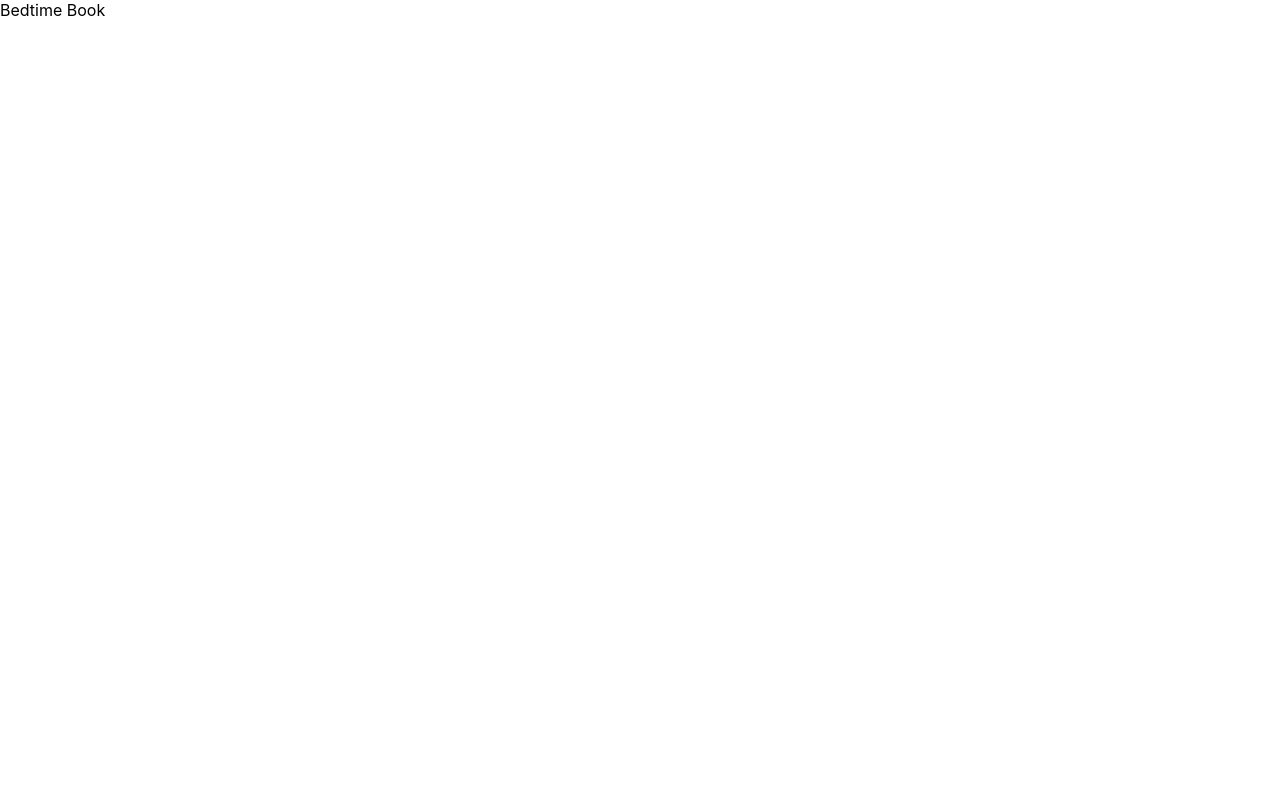
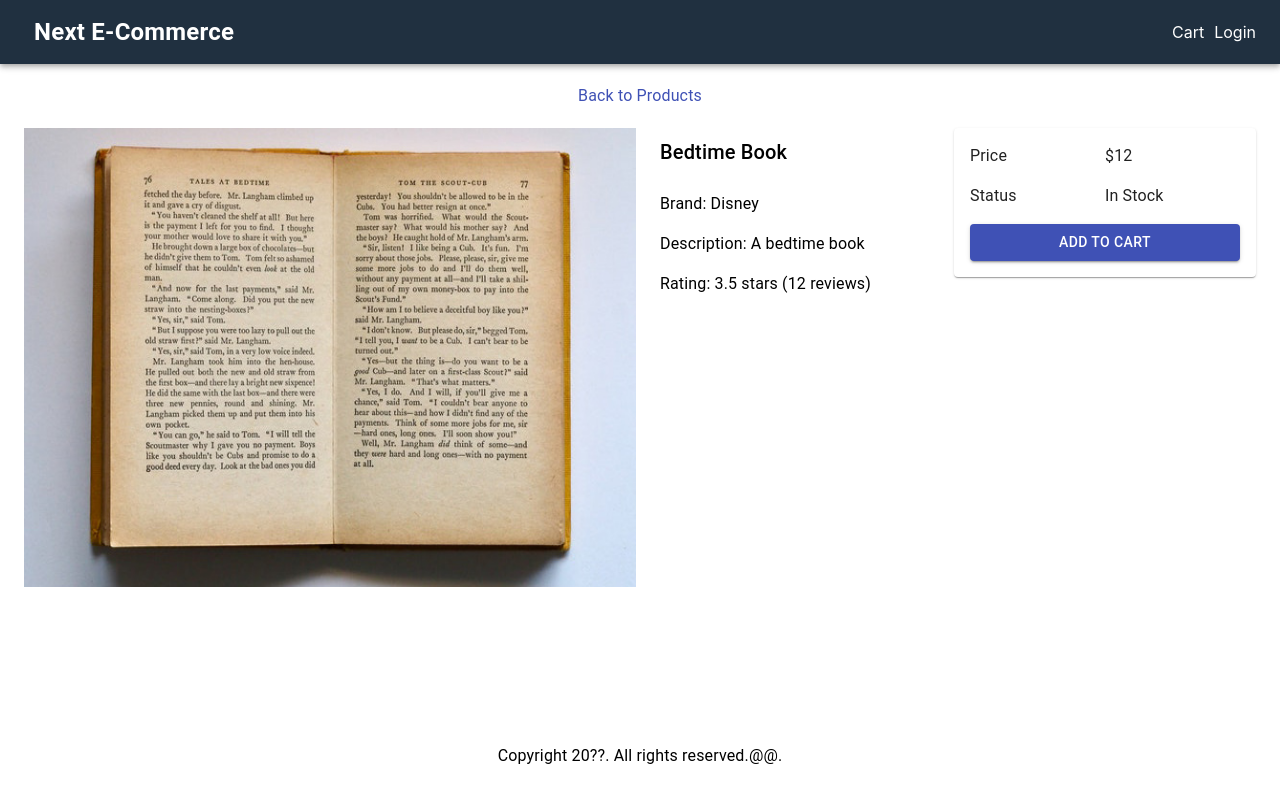
Before and after one commit to rmmccar92/Next_E_Commerce, a Next.js app: page /product/bedtime-book in a window 1280 px wide. Built offline with nearby package versions, Linux system fonts and the light colour scheme.

Commit message:
layed out the product pages

```diff
--- a/components/Layout.jsx
+++ b/components/Layout.jsx
@@ -10,12 +10,15 @@
 } from "@material-ui/core";
 import useStyles from "../utils/styles";
 
-export default function Layout({ children }) {
+export default function Layout({ title, description, children }) {
   const classes = useStyles();
   return (
     <div>
       <Head>
-        <title>Next.js E-Commerce</title>
+        <title>
+          {title ? `${title} - Next.js E-Commerce` : "Next.js E-Commerce"}
+        </title>
+        {description && <meta name="description" content={description}></meta>}
       </Head>
       <AppBar className={classes.navbar} position="static">
         <Toolbar>
--- a/pages/product/[slug].js
+++ b/pages/product/[slug].js
@@ -1,13 +1,110 @@
 import React from "react";
 import { useRouter } from "next/router";
 import data from "../../utils/data";
+import Layout from "../../components/Layout";
+import NextLink from "next/link";
+import {
+  Link,
+  Grid,
+  List,
+  ListItem,
+  Typography,
+  Card,
+  Button,
+} from "@material-ui/core";
+import useStyles from "../../utils/styles";
+import Image from "next/image";
 
 export default function ProductPage() {
+  const classes = useStyles();
   const router = useRouter();
   const { slug } = router.query;
   const product = data.products.find((product) => product.slug === slug);
   if (!product) {
-    return <h1>Product not found</h1>;
+    return (
+      <h1>
+        <Typography>Product not found</Typography>
+      </h1>
+    );
   }
-  return <div>{product.name}</div>;
+  return (
+    <Layout title={product.name} description={product.description}>
+      <div className={classes.section}>
+        <NextLink href="/" passHref>
+          <Link>
+            <Typography>Back to Products</Typography>
+          </Link>
+        </NextLink>
+      </div>
+      <Grid container spacing={1}>
+        <Grid item xs={12} md={6}>
+          <Image
+            src={product.image}
+            alt={product.name}
+            width={640}
+            height={480}
+            layout="responsive"
+          />
+        </Grid>
+        <Grid item xs={12} md={3}>
+          <ListItem>
+            <Typography component="h1" variant="h6">
+              {product.name}
+            </Typography>
+          </ListItem>
+          <List>
+            <ListItem>
+              <Typography>Brand: {product.brand}</Typography>
+            </ListItem>
+            <ListItem>
+              <Typography>Description: {product.description}</Typography>
+            </ListItem>
+            <ListItem>
+              <Typography>
+                Rating: {product.rating} stars ({product.numReviews} reviews)
+              </Typography>
+            </ListItem>
+          </List>
+        </Grid>
+        <Grid item md={3} xs={12}>
+          <Card>
+            <List>
+              <ListItem>
+                <Grid container>
+                  <Grid item xs={6}>
+                    <Typography>Price</Typography>
+                  </Grid>
+                  <Grid item xs={6}>
+                    <Typography>${product.price}</Typography>
+                  </Grid>
+                </Grid>
+              </ListItem>
+              <ListItem>
+                <Grid container>
+                  <Grid item xs={6}>
+                    <Typography>Status</Typography>
+                  </Grid>
+                  <Grid item xs={6}>
+                    <Typography>
+                      {product.countInStock > 0 ? "In Stock" : "Sold Out"}
+                    </Typography>
+                  </Grid>
+                </Grid>
+              </ListItem>
+              <ListItem>
+                <Button
+                  type="button"
+                  fullWidth
+                  variant="contained"
+                  color="primary"
+                >
+                  Add to Cart
+                </Button>
+              </ListItem>
+            </List>
+          </Card>
+        </Grid>
+      </Grid>
+    </Layout>
+  );
 }
--- a/utils/styles.js
+++ b/utils/styles.js
@@ -16,11 +16,17 @@
     minHeight: "80vh",
   },
   footer: {
+    marginTop: 20,
     textAlign: "center",
   },
   brand: {
     fontSize: "1.5rem",
     fontWeight: "bold",
   },
+  section: {
+    marginBottom: 20,
+    marginTop: 20,
+    textAlign: "center",
+  },
 });
 export default useStyles;
```
